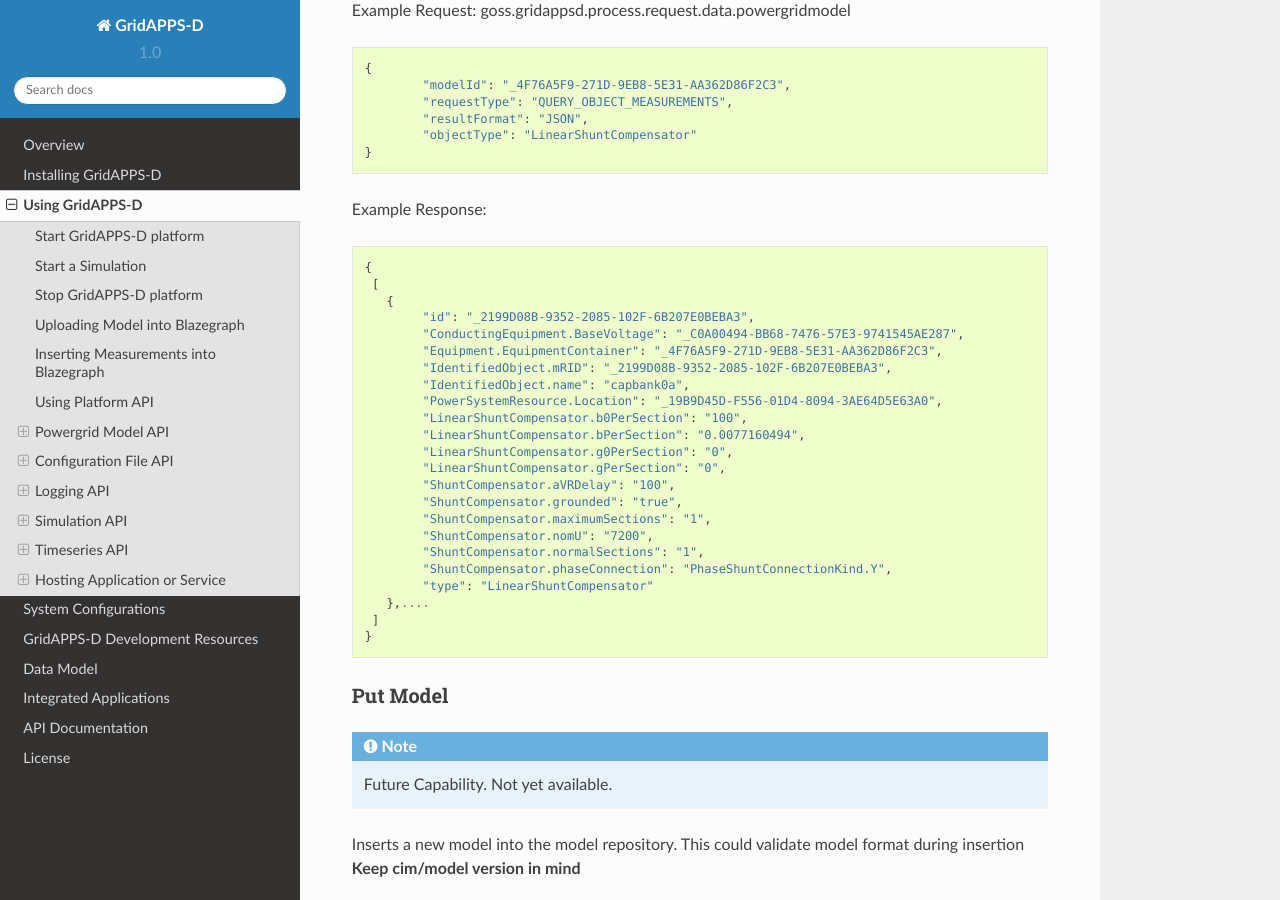
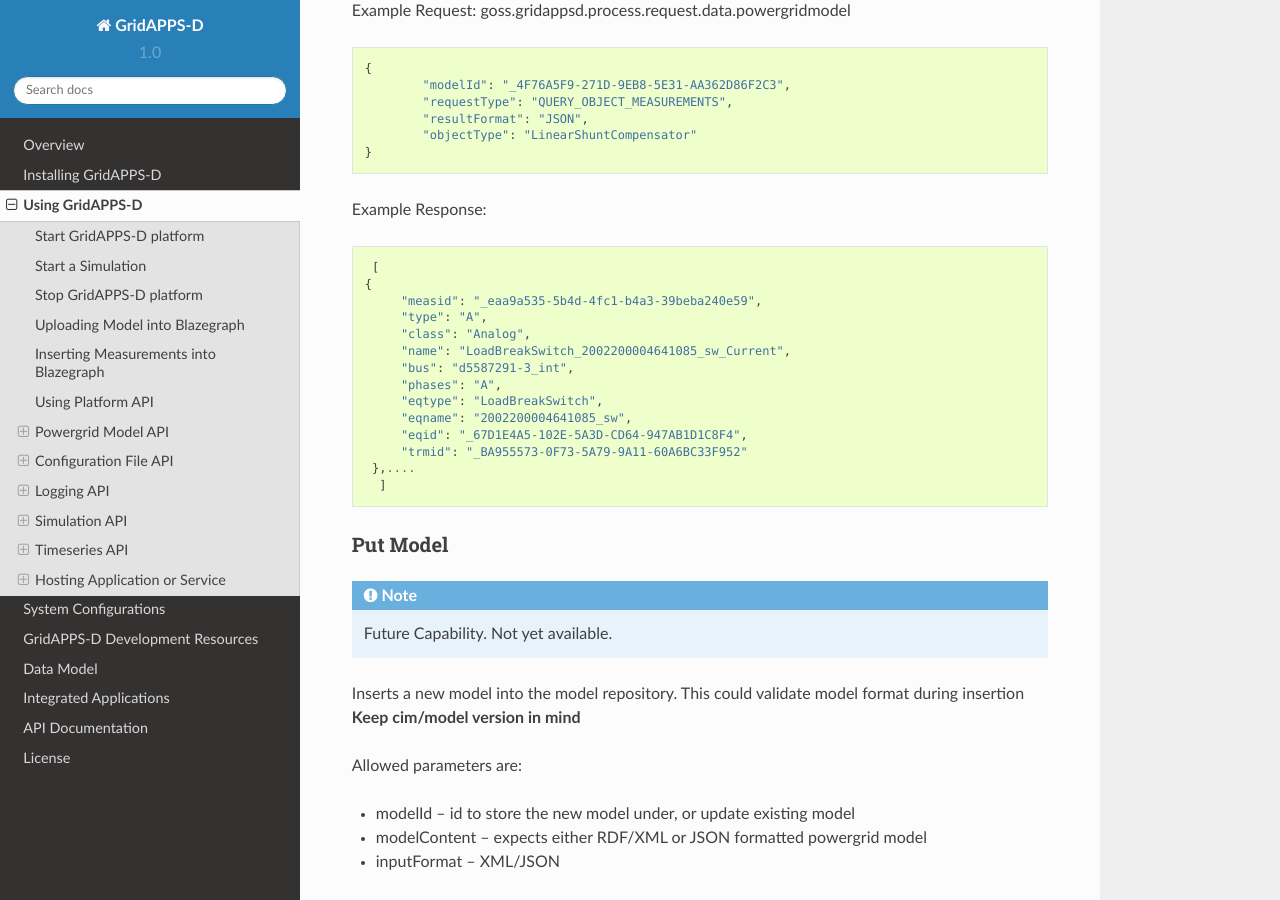
Before and after one commit to ericstephan/gridappsd-docs, a Sphinx documentation site: the page built from docs/source/using_gridappsd/index.rst, in a window 1280 px wide and 900 px high, scrolled down 13477 px. Built offline with Sphinx 7.4.7 and the Read the Docs theme 2.0.0, drawn with Linux system fonts in a browser that asks for light colours.

Commit message:
Fixed example response for measurements

```diff
--- a/docs/source/using_gridappsd/api_examples/pg_data_manager.rst
+++ b/docs/source/using_gridappsd/api_examples/pg_data_manager.rst
@@ -351,29 +351,21 @@
 Example Response:
 ::
 
-	{
-	 [
-	   {
-		"id": "_2199D08B-9352-2085-102F-6B207E0BEBA3",
-		"ConductingEquipment.BaseVoltage": "_C0A00494-BB68-7476-57E3-9741545AE287",
-		"Equipment.EquipmentContainer": "_4F76A5F9-271D-9EB8-5E31-AA362D86F2C3",
-		"IdentifiedObject.mRID": "_2199D08B-9352-2085-102F-6B207E0BEBA3",
-		"IdentifiedObject.name": "capbank0a",
-		"PowerSystemResource.Location": "_19B9D45D-F556-01D4-8094-3AE64D5E63A0",
-		"LinearShuntCompensator.b0PerSection": "100",
-		"LinearShuntCompensator.bPerSection": "0.0077160494",
-		"LinearShuntCompensator.g0PerSection": "0",
-		"LinearShuntCompensator.gPerSection": "0",
-		"ShuntCompensator.aVRDelay": "100",
-		"ShuntCompensator.grounded": "true",
-		"ShuntCompensator.maximumSections": "1",
-		"ShuntCompensator.nomU": "7200",
-		"ShuntCompensator.normalSections": "1",
-		"ShuntCompensator.phaseConnection": "PhaseShuntConnectionKind.Y",
-		"type": "LinearShuntCompensator"
-	   },....
+	[
+       {
+            "measid": "_eaa9a535-5b4d-4fc1-b4a3-39beba240e59",
+            "type": "A",
+            "class": "Analog",
+            "name": "LoadBreakSwitch_2002200004641085_sw_Current",
+            "bus": "d5587291-3_int",
+            "phases": "A",
+            "eqtype": "LoadBreakSwitch",
+            "eqname": "2002200004641085_sw",
+            "eqid": "_67D1E4A5-102E-5A3D-CD64-947AB1D1C8F4",
+            "trmid": "_BA955573-0F73-5A79-9A11-60A6BC33F952"
+        },....
 	 ]
-	}
+
 
 
 
```
